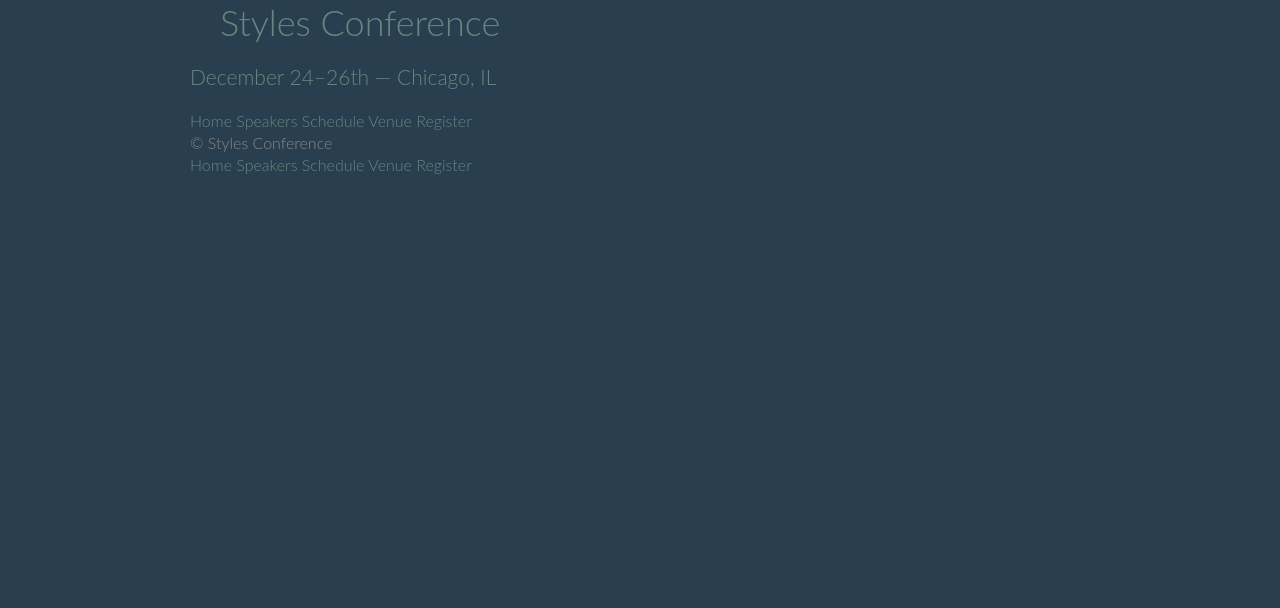
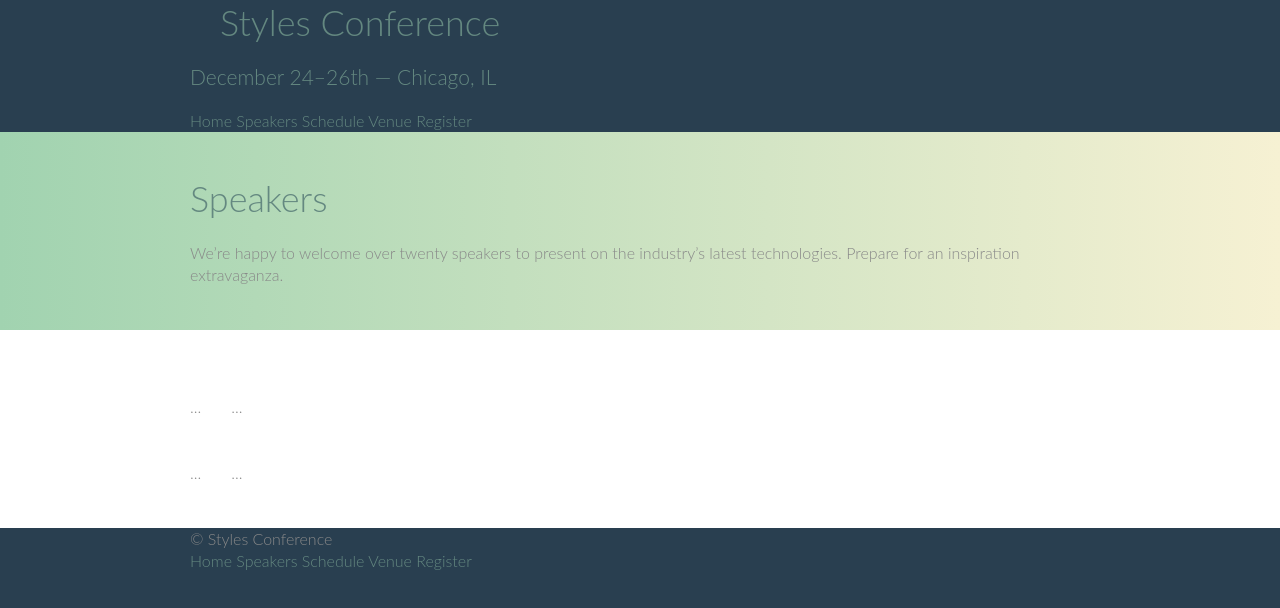
Before and after one commit to nicky-ops/WebStatic, a plain HTML site: page speakers.html in a window 1280 px wide. Drawn offline with Linux system fonts and the light colour scheme.

Commit message:
added speakers to the page

```diff
--- a/speakers.html
+++ b/speakers.html
@@ -22,6 +22,44 @@
             <a href="register.html">Register</a>
         </nav>
     </header>
+    <section class="row-alt">
+        <div class="container">
+
+          <h1>Speakers</h1>
+
+          <p>We&#8217;re happy to welcome over twenty speakers to present on the industry&#8217;s latest technologies. Prepare for an inspiration extravaganza.</p>
+
+        </div>
+      </section>
+      <section class="row">
+        <div class="grid">
+
+          <section class="speaker" id="chris-mills">
+
+            <div class="col-2-3">
+              ...
+            </div><!--
+
+            --><aside class="col-1-3">
+              ...
+            </aside>
+
+          </section>
+
+          <section id="shay-howe">
+
+            <div class="col-2-3">
+              ...
+            </div><!--
+
+            --><aside class="col-1-3">
+              ...
+            </aside>
+
+          </section>
+
+        </div>
+      </section>
     <footer class="container">
         <small>&copy; Styles Conference</small>
         <nav>
```
